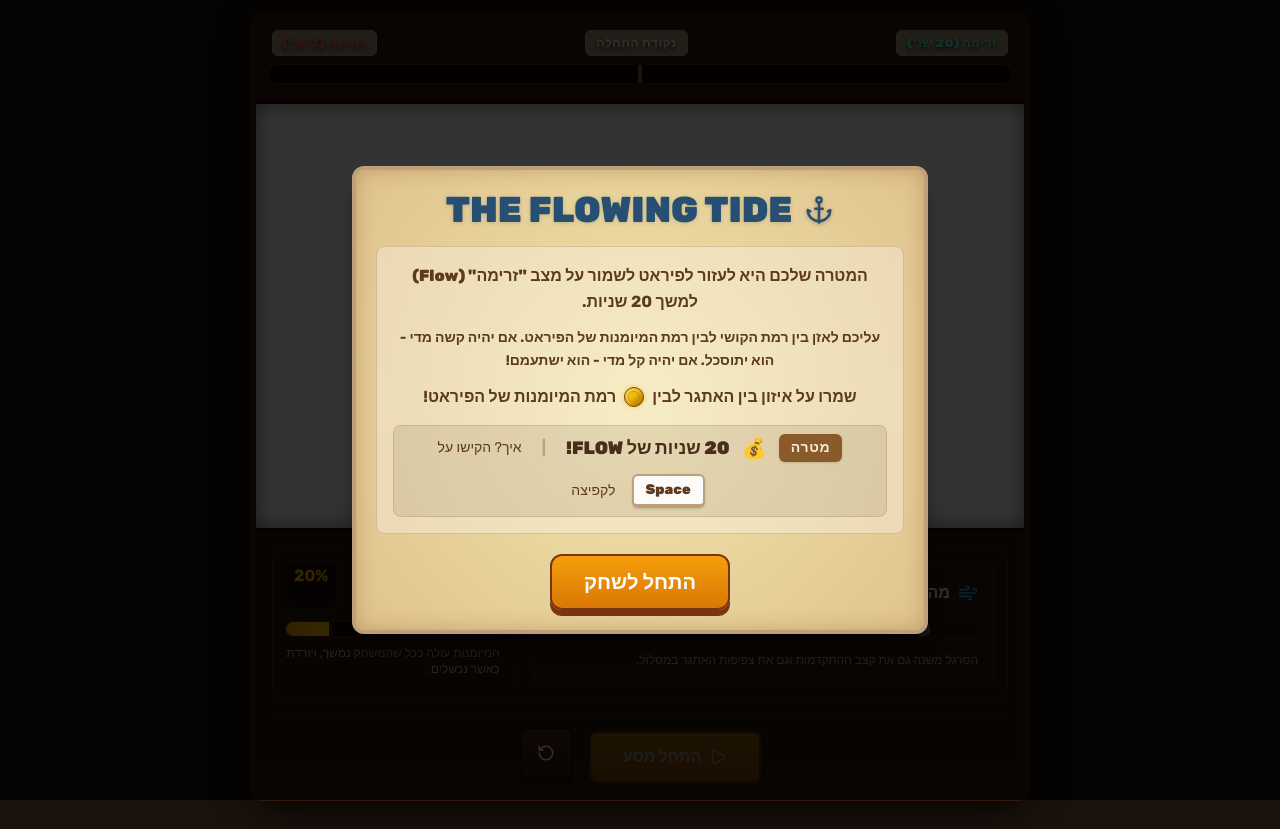
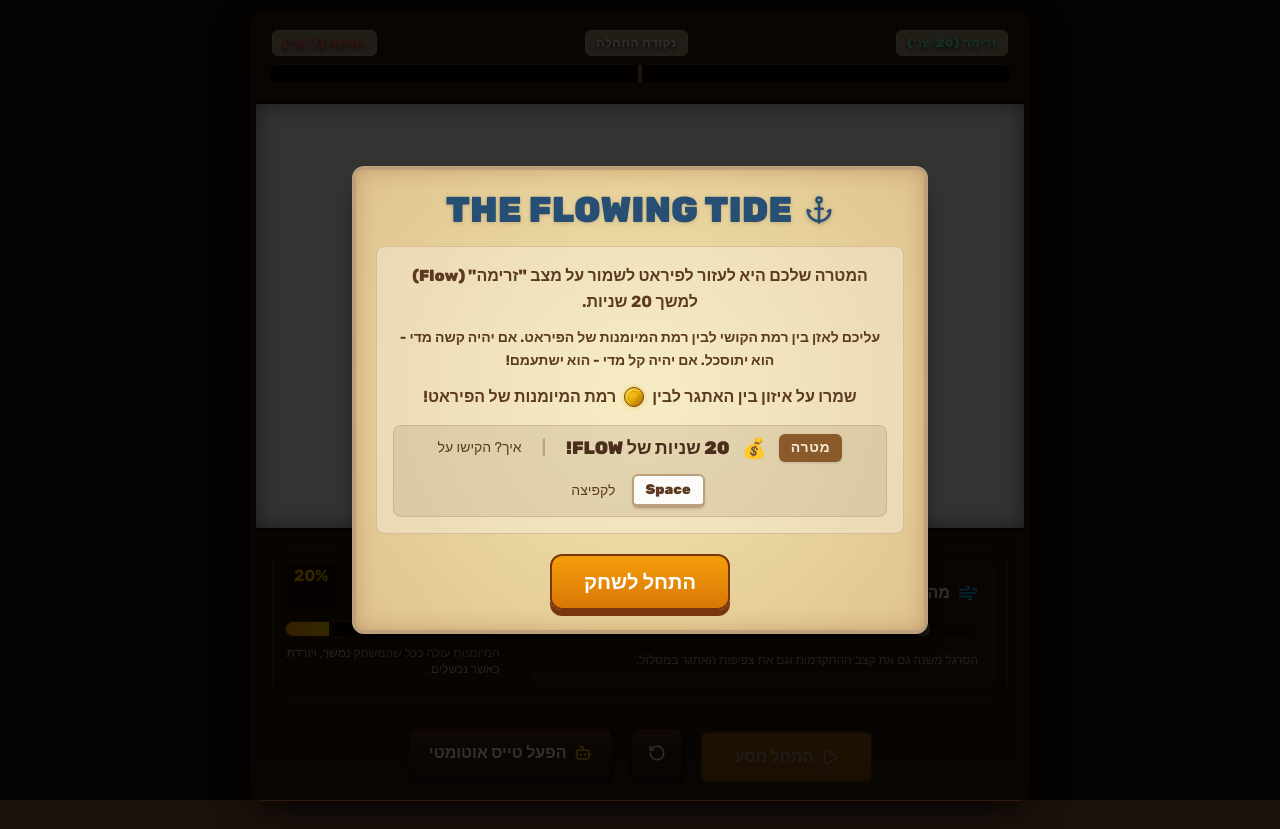
Before and after one commit to Yodaswag/dino-game, a React (Vite) app: page / in a window 1280 px wide. Built offline with nearby package versions, Linux system fonts and the light colour scheme.

Commit message:
feat: design and implement Hebrew autopilot toggle buttons and configuration modals

```diff
--- a/src/App.jsx
+++ b/src/App.jsx
@@ -1,5 +1,5 @@
 import React, { useState, useEffect, useRef } from 'react';
-import { Play, Pause, RotateCcw } from 'lucide-react';
+import { Play, Pause, RotateCcw, Bot } from 'lucide-react';
 import { createInitialGameState } from './game/createInitialGameState.js';
 import { useGameLoop } from './hooks/useGameLoop.js';
 import { ASSETS } from './config/assets.js';
@@ -89,6 +89,18 @@ export default function FlowDesignerGame() {
     }
   };
 
+  const handleAutopilotToggle = () => {
+    if (isAutopilotEnabled) {
+      setIsAutopilotEnabled(false);
+    } else {
+      if (hasFailedBefore) {
+        setShowFailedSuggest(true);
+      } else {
+        setShowFirstTimeConfirm(true);
+      }
+    }
+  };
+
   const flowProgress = Math.min(100, (uiState.flowTime / 20) * 100);
   const badProgress = Math.min(100, (uiState.badTime / 7) * 100);
 
@@ -170,10 +182,80 @@ export default function FlowDesignerGame() {
               <button onClick={resetGame} className="flex items-center justify-center py-3 px-4 rounded-lg font-bold text-[#f5ebd9] bg-gradient-to-b from-[#4a2815] to-[#30180a] border-2 border-[#1a0c05] hover:from-[#5d3a21] hover:to-[#3e1f0f] transition-all shadow-[0_5px_0_#1a0c05] active:shadow-none active:translate-y-1" title="איפוס המשחק">
                 <RotateCcw size={18} />
               </button>
+              <button
+                onClick={handleAutopilotToggle}
+                className={`flex items-center justify-center gap-2 py-3 px-5 rounded-lg font-bold transition-all border-2 shadow-[0_5px_0_rgba(0,0,0,0.3)] active:shadow-none active:translate-y-1 ${
+                  isAutopilotEnabled
+                    ? 'bg-gradient-to-b from-emerald-500 to-teal-600 text-white border-emerald-700 shadow-[0_4px_0_#0f766e]'
+                    : 'bg-gradient-to-b from-[#4a2815] to-[#30180a] text-[#f5ebd9] border-[#1a0c05] hover:from-[#5d3a21] hover:to-[#3e1f0f]'
+                }`}
+                title={isAutopilotEnabled ? 'כבה טייס אוטומטי' : 'הפעל טייס אוטומטי'}
+              >
+                <Bot size={18} className={isAutopilotEnabled ? 'animate-bounce text-emerald-200' : 'text-amber-400'} />
+                <span className="text-base">{isAutopilotEnabled ? 'טייס אוטומטי פעיל' : 'הפעל טייס אוטומטי'}</span>
+              </button>
             </div>
           </div>
         </div>
       </div>
+
+      {/* First-time Confirmation Modal */}
+      {showFirstTimeConfirm && (
+        <div className="fixed inset-0 bg-black/80 flex items-center justify-center z-50 p-4" dir="rtl">
+          <div className="bg-[#f4e4c1] border-4 border-[#bca07c] rounded-xl p-6 max-w-md w-full text-center shadow-2xl animate-fade-in" style={{ background: 'radial-gradient(circle at center, #f3e5ab 0%, #dfc38f 100%)' }}>
+            <h3 className="text-2xl font-black text-[#264f73] mb-3 flex justify-center items-center gap-2">
+              <Bot size={28} /> הפעלת טייס אוטומטי?
+            </h3>
+            <p className="text-[#5c3a21] font-bold text-sm mb-5 leading-relaxed">
+              האם אתה בטוח שברצונך להשתמש בטייס האוטומטי? שימוש בו עלול לפגוע בחוויית המשחק ובאתגר האישי של למידת האיזון בעצמך.
+            </p>
+            <div className="flex gap-3 justify-center">
+              <button
+                onClick={() => {
+                  setIsAutopilotEnabled(true);
+                  setShowFirstTimeConfirm(false);
+                }}
+                className="bg-emerald-600 hover:bg-emerald-700 text-white font-bold py-2 px-5 rounded-lg border-2 border-emerald-800 transition-all text-sm cursor-pointer shadow-sm"
+              >
+                כן, הפעל טייס אוטומטי
+              </button>
+              <button
+                onClick={() => setShowFirstTimeConfirm(false)}
+                className="bg-stone-500 hover:bg-stone-600 text-white font-bold py-2 px-5 rounded-lg border-2 border-stone-700 transition-all text-sm cursor-pointer shadow-sm"
+              >
+                לא, אשחק בעצמי
+              </button>
+            </div>
+          </div>
+        </div>
+      )}
+
+      {/* Failed-Before Educational Suggestion Modal */}
+      {showFailedSuggest && (
+        <div className="fixed inset-0 bg-black/80 flex items-center justify-center z-50 p-4" dir="rtl">
+          <div className="bg-[#f4e4c1] border-4 border-[#bca07c] rounded-xl p-6 max-w-lg w-full text-center shadow-2xl animate-fade-in" style={{ background: 'radial-gradient(circle at center, #f3e5ab 0%, #dfc38f 100%)' }}>
+            <h3 className="text-2xl font-black text-emerald-800 mb-3 flex justify-center items-center gap-2">
+              <Bot size={28} className="text-emerald-700" /> המלצה מנצחת לטייס האוטומטי! 💡
+            </h3>
+            <p className="text-[#5c3a21] font-bold text-sm mb-5 leading-relaxed">
+              טייס אוטומטי מופעל כעת!
+              <br />
+              במצב זה הפיראט יבצע את הקפיצות בעצמו, מה שיאפשר לך <b>להתרכז במאה אחוז בשינוי סליידר המהירות</b> (מד זרימת המים) על מנת ללמוד כיצד להתאים את רמת הקושי בדיוק לרמת התלמידים שלך או לרמה האישית שלך!
+            </p>
+            <div className="flex justify-center">
+              <button
+                onClick={() => {
+                  setIsAutopilotEnabled(true);
+                  setShowFailedSuggest(false);
+                }}
+                className="bg-emerald-600 hover:bg-emerald-700 text-white font-black py-2.5 px-8 rounded-lg border-2 border-emerald-800 transition-all text-base shadow-md cursor-pointer"
+              >
+                הבנתי, הפעל טייס אוטומטי ונתחיל! 🚀
+              </button>
+            </div>
+          </div>
+        </div>
+      )}
     </div>
   );
 }
```
